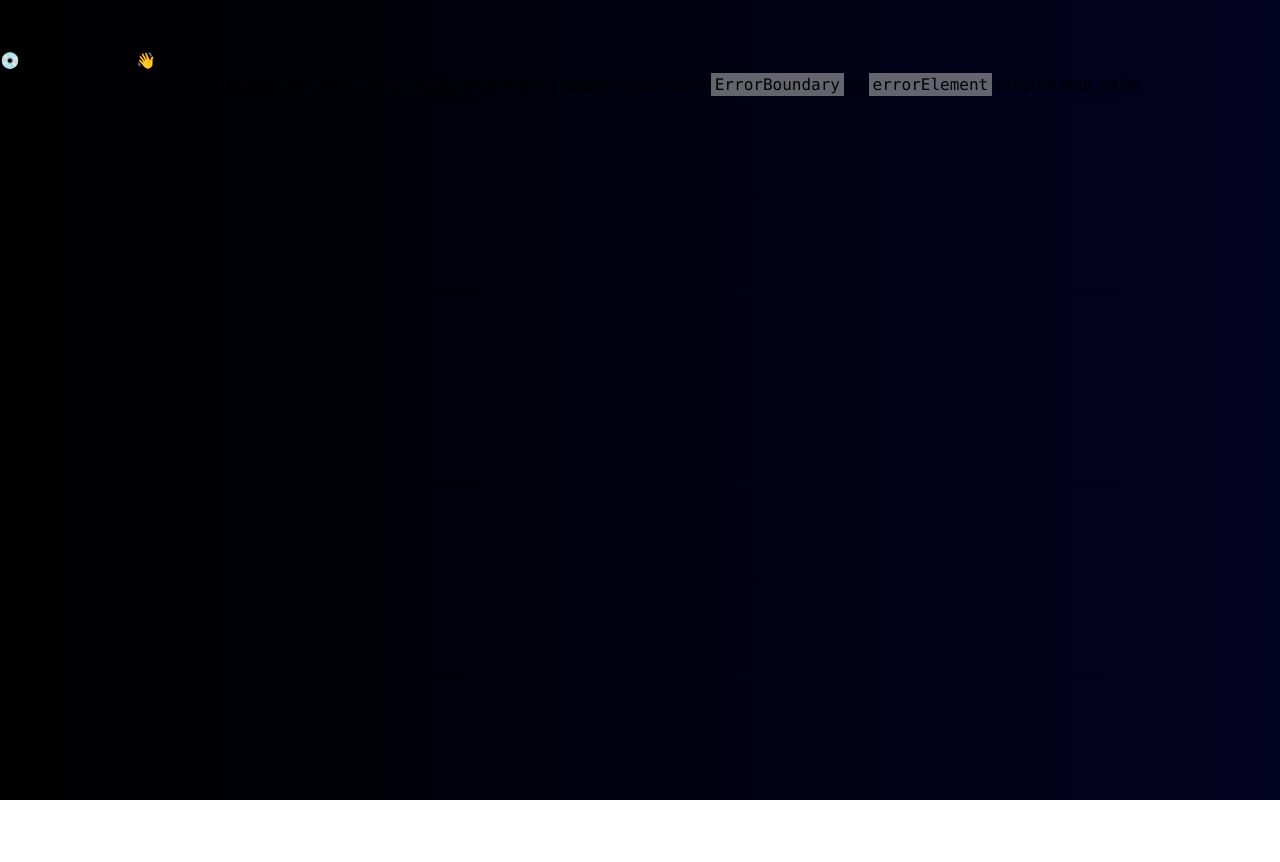
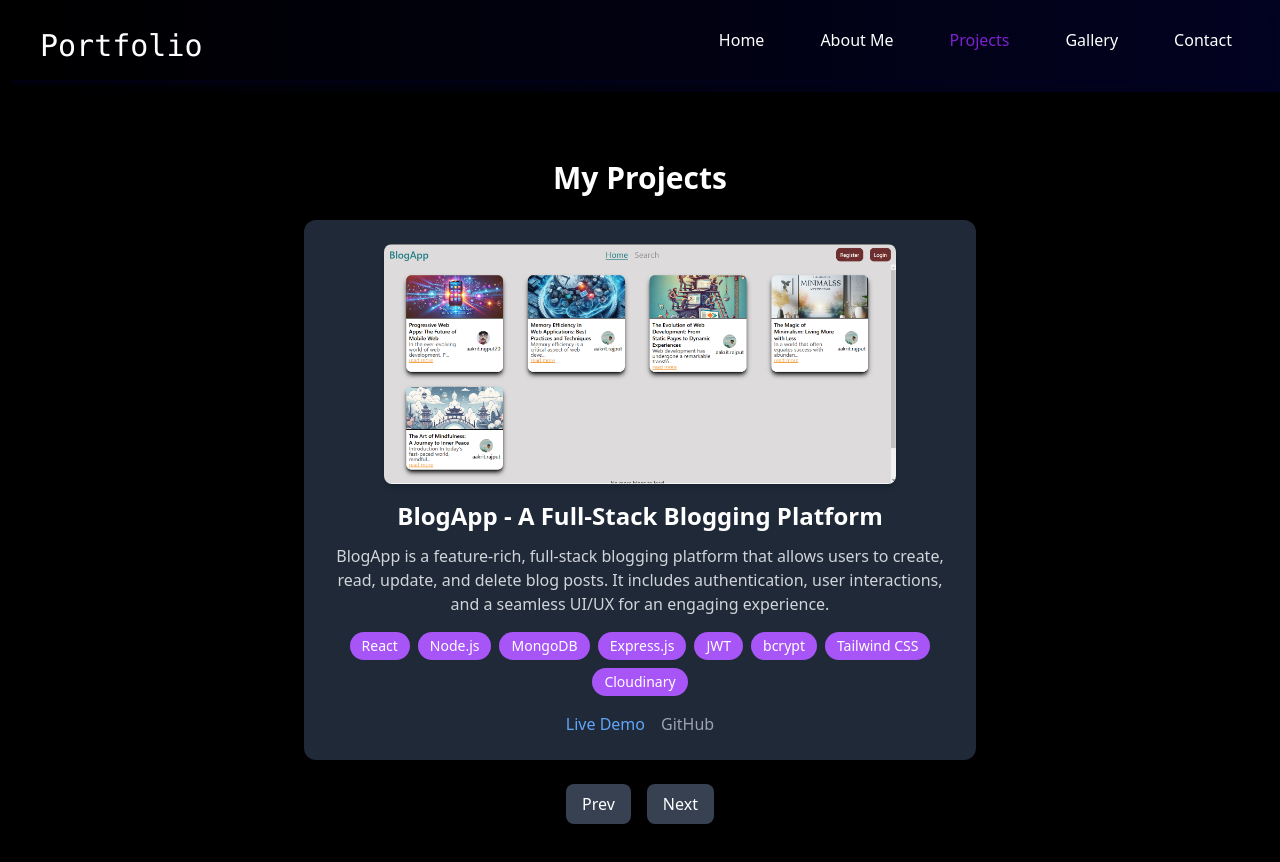
Before and after one commit to aakritrajput/Portfolio, a React (Vite) app: page /projects in a window 1280 px wide. Before the commit this address had no page. Shown: the top 862 px of the page. Before the commit the page ends 800 px from the top, so only its background shows below. Built offline with nearby package versions, Linux system fonts and the light colour scheme.

Commit message:
add ProjectsSlider component, enhance Home with skills display, and update About section

```diff
--- a/src/components/Home/Home.jsx
+++ b/src/components/Home/Home.jsx
@@ -2,8 +2,13 @@ import myResume from './Aakrit_Resume (2).pdf'
 import { motion } from 'motion/react'
 import myImage from "../../../public/aakritpassphoto.png"
 import OvalComponent from "./OvalComponent"
+import { useState } from 'react'
+
+const skills = ["JavaScript", "React", "Next.js", "Node.js", "MongoDB", "MySQL", "Tailwind CSS", "Git" , "hhhjk", "ghgj","MySQL", "Tailwind CSS", "Git" , "hhhjk", "ghgj"];
 
 function Home() {
+
+  const [isOpen, setIsOpen] = useState(false);
 
   return (
     <div className="relative p-2 sm:p-6 bg-transparent rounded-lg shadow-lg">
@@ -42,7 +47,38 @@ function Home() {
             </svg>
           </a>
       </div>
+      <div className="flex flex-col items-center justify-center mt-2 bg-transparent p-5 text-white">
+      {/* Strengths Button */}
+      <motion.div
+        className="flex items-center justify-center text-center rounded-[20px] py-2 px-3 bg-purple-600 sm:text-xl font-bold cursor-pointer"
+        onClick={() => setIsOpen(!isOpen)}
+        whileTap={{ scale: 0.9 }}
+      >
+        {isOpen ? "Hide Strengths" : "Show Strengths"}
+      </motion.div>
 
+      {/* Skills Grid (expands from Strengths) */}
+      <motion.div
+        initial={{ opacity: 0, height: 0 }}
+        animate={{ opacity: isOpen ? 1 : 0, height: isOpen ? "auto" : 0 }}
+        transition={{ duration: 0.5 }}
+        className={`mt-6 grid grid-cols-3 md:grid-cols-4 lg:grid-cols-6 md:gap-4 gap-3 overflow-hidden`}
+      >
+        {isOpen &&
+          skills.map((skill, index) => (
+            <motion.div
+              key={skill}
+              initial={{ opacity: 0, y: -20 }}
+              animate={{ opacity: 1, y: 0 }}
+              transition={{ duration: 0.5, delay: index * 0.1 }}
+              className="flex items-center justify-center p-3 rounded-lg text-sm font-semibold sm:w-40 sm:h-20
+                         bg-gradient-to-br from-[#956bd4] via-gray-600 to-black border border-gray-400 shadow-[#7857a9] shadow-md"
+            >
+              {skill}
+            </motion.div>
+          ))}
+      </motion.div>
+    </div>
     </div>
   )
 }
--- a/src/components/about/About.jsx
+++ b/src/components/about/About.jsx
@@ -16,7 +16,7 @@ function About() {
           </h2>
           <p className="text-white mb-4">
           Hey there! I&apos;m Aakrit, a self-taught full-stack web developer with a passion for crafting modern, high-performance, and scalable web applications. From designing sleek user interfaces to building robust backend systems, I love every aspect of web development. <br /><br />
-          My journey in tech started with curiosity and a strong drive to learn. With no formal CS degree, I&apos;ve built my skills from the ground up through hands-on projects, open-source contributions, and continuous self-improvement. I specialize in React, Node.js, MongoDB, and other web technologies, always exploring new tools and frameworks to enhance my development workflow.
+          My journey in tech started with curiosity and a strong drive to learn. With no formal CS degree, I&apos;ve built my skills from the ground up through hands-on projects and continuous self-improvement. I specialize in React, Node.js, MongoDB, and other web technologies, always exploring new tools and frameworks to enhance my development workflow.
           </p>
           <p className="text-white mb-4">
             In addition to my technical skills, I pride myself on being a strong communicator and an effective leader.
--- a/src/components/header/Header.jsx
+++ b/src/components/header/Header.jsx
@@ -37,7 +37,7 @@ function Header() {
     <>
       <div className='flex w-auto justify-between lg:p-4 lg:m-3 lg:px-7 p-2 m-2 xs:p-[12px] xs:m-3 shadow-bottom'>
         <h1 className='text-white md:text-3xl xs:text-2xl text-xl font-mono'>Portfolio</h1>
-        <ul className='sm:flex md:gap-10 sm:gap-6 hidden duration-300' id="navbar">
+        <ul className='md:flex md:gap-10 sm:gap-6 hidden duration-300' id="navbar">
           <li>
             <NavLink to="/" className={`${baseClasses} ${location.pathname === "/" ? activeClasses : inactiveClasses}`} >
              Home
@@ -65,7 +65,7 @@ function Header() {
           </li>
         </ul>
 
-        <button className='text-white hover:text-[#7B53B6] text:xl flex sm:hidden' onClick={navOpener}>
+        <button className='text-white hover:text-[#7B53B6] text:xl flex md:hidden' onClick={navOpener}>
           <svg width="24" height="24" viewBox="0 0 24 24" fill="none" xmlns="http://www.w3.org/2000/svg">
             <circle cx="12" cy="6" r="2" fill="currentColor" />
             <circle cx="12" cy="12" r="2" fill="currentColor" />
--- /dev/null
+++ b/src/components/projects/Projects.jsx
@@ -0,0 +1,94 @@
+import { useState } from "react";
+import { motion, AnimatePresence } from "framer-motion";
+//import { FaGithub, FaExternalLinkAlt } from "react-icons/fa";
+import blogAppImage from "./projectImages/Screenshot 2025-02-11 195323.png"
+
+const projects = [
+  {
+    title: "BlogApp - A Full-Stack Blogging Platform",
+    description: "BlogApp is a feature-rich, full-stack blogging platform that allows users to create, read, update, and delete blog posts. It includes authentication, user interactions, and a seamless UI/UX for an engaging experience.",
+    tech: ["React", "Node.js", "MongoDB", "Express.js", "JWT", "bcrypt", "Tailwind CSS", "Cloudinary"],
+    liveLink: "https://blog-app-frontend-sooty.vercel.app/",
+    githubLink: "https://github.com/aakritrajput/BlogAppBackend",
+    image: blogAppImage,
+  },
+  {
+    title: "ShopEase Backend - A Scalable E-commerce API",
+    description: "The ShopEase Backend is a robust and scalable RESTful API designed to power an e-commerce platform. It efficiently handles product management, user authentication, order processing, and payment integration.",
+    tech: ["Node.js","Express.js", "Sequelize (MySQL)","Mongoose (MongoDB)","JWT & bcrypt", "Tailwind CSS"],
+    githubLink: "https://github.com/aakritrajput/ShopEaseBackend"
+  }
+];
+
+export default function ProjectsSlider() {
+  const [index, setIndex] = useState(0);
+  const [direction, setDirection] = useState(1); // 1 for Next, -1 for Prev
+
+  const nextSlide = () => {
+    setDirection(1);
+    setIndex((prev) => (prev + 1) % projects.length);
+  };
+
+  const prevSlide = () => {
+    setDirection(-1);
+    setIndex((prev) => (prev - 1 + projects.length) % projects.length);
+  };
+
+  return (
+    <div className="flex flex-col items-center justify-center min-h-screen bg-black text-white p-6">
+      <h2 className="text-3xl font-bold mb-6">My Projects</h2>
+      <div className="relative w-full max-w-2xl overflow-hidden">
+        <AnimatePresence mode="wait" custom={direction}>
+          <motion.div
+            key={index}
+            initial={{ opacity: 0, x: direction * 100 }}
+            animate={{ opacity: 1, x: 0 }}
+            exit={{ opacity: 0, x: -direction * 100 }}
+            transition={{ duration: 0.5 }}
+            className="bg-gray-800 p-6 rounded-xl shadow-lg flex flex-col items-center text-center"
+          >
+            {/* Show image if available */}
+            {projects[index].image && (
+              <motion.img
+                src={projects[index].image}
+                alt={projects[index].title}
+                className="w-full max-w-lg mb-4 rounded-lg shadow-md"
+                initial={{ opacity: 0, y: 20 }}
+                animate={{ opacity: 1, y: 0 }}
+                transition={{ duration: 0.5 }}
+              />
+            )}
+
+            <h3 className="text-2xl font-semibold mb-3">{projects[index].title}</h3>
+            <p className="text-gray-300 mb-4">{projects[index].description}</p>
+
+            <div className="flex flex-wrap justify-center gap-2 mb-4">
+              {projects[index].tech.map((tech) => (
+                <span key={tech} className="bg-purple-500 px-3 py-1 rounded-full text-sm">
+                  {tech}
+                </span>
+              ))}
+            </div>
+
+            <div className="flex gap-4">
+              {projects[index].liveLink && (
+                <a href={projects[index].liveLink} target="_blank" rel="noopener noreferrer" className="text-blue-400 hover:underline">
+                   Live Demo
+                </a>
+              )}
+              {projects[index].githubLink && (
+                <a href={projects[index].githubLink} target="_blank" rel="noopener noreferrer" className="text-gray-400 hover:underline">
+                   GitHub
+                </a>
+              )}
+            </div>
+          </motion.div>
+        </AnimatePresence>
+      </div>
+      <div className="flex gap-4 mt-6">
+        <button onClick={prevSlide} className="px-4 py-2 bg-gray-700 hover:bg-purple-600 rounded-lg">Prev</button>
+        <button onClick={nextSlide} className="px-4 py-2 bg-gray-700 hover:bg-purple-600 rounded-lg">Next</button>
+      </div>
+    </div>
+  );
+}
```
Also changed, not shown: src/main.jsx (+7 -2 lines), src/components/projects/projectImages/Screenshot 2025-02-11 195323.png (added).
